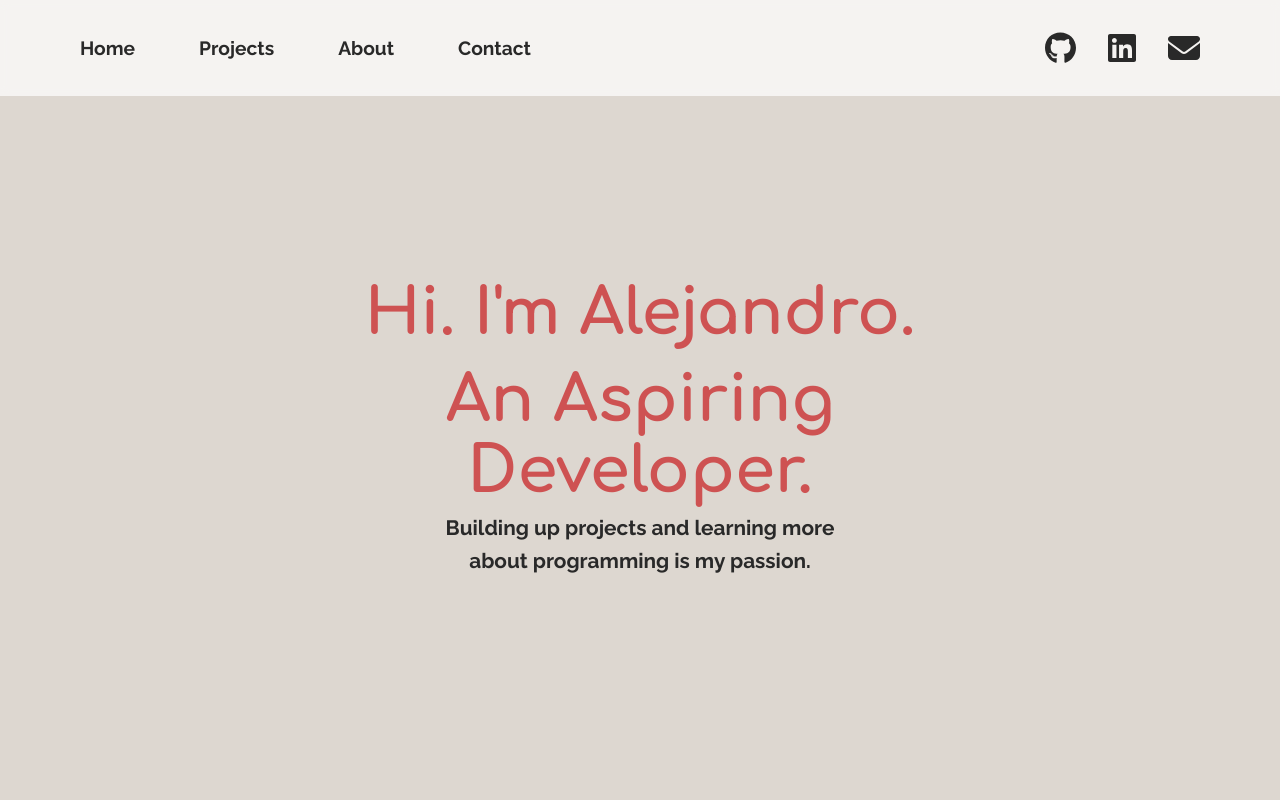
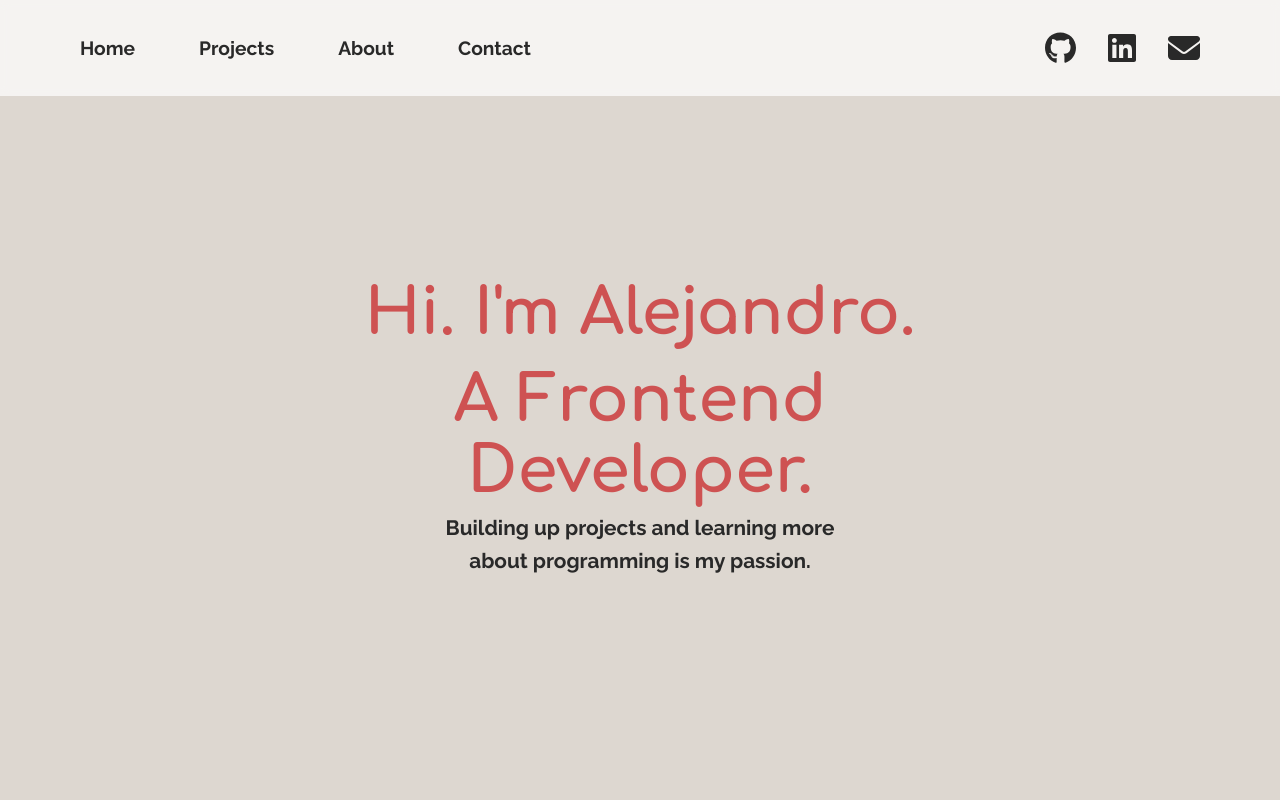
Before and after one commit to AlejandroV01/portfolio, a React (Create React App) app: page / in a window 1280 px wide. Shown: the top 800 px of the page. Built offline with nearby package versions, Linux system fonts and the light colour scheme.

Commit message:
Added Project Info

```diff
--- a/src/components/Section1/section1.js
+++ b/src/components/Section1/section1.js
@@ -30,7 +30,7 @@ const section1 = () => {
         animate="show"
       >
         <motion.h1 variants={item}>Hi. I'm Alejandro.</motion.h1>
-        <motion.h1 variants={item}>An Aspiring Developer.</motion.h1>
+        <motion.h1 variants={item}>A Frontend Developer.</motion.h1>
         <motion.p variants={item}>
           Building up projects and learning more{" "}
         </motion.p>
```
